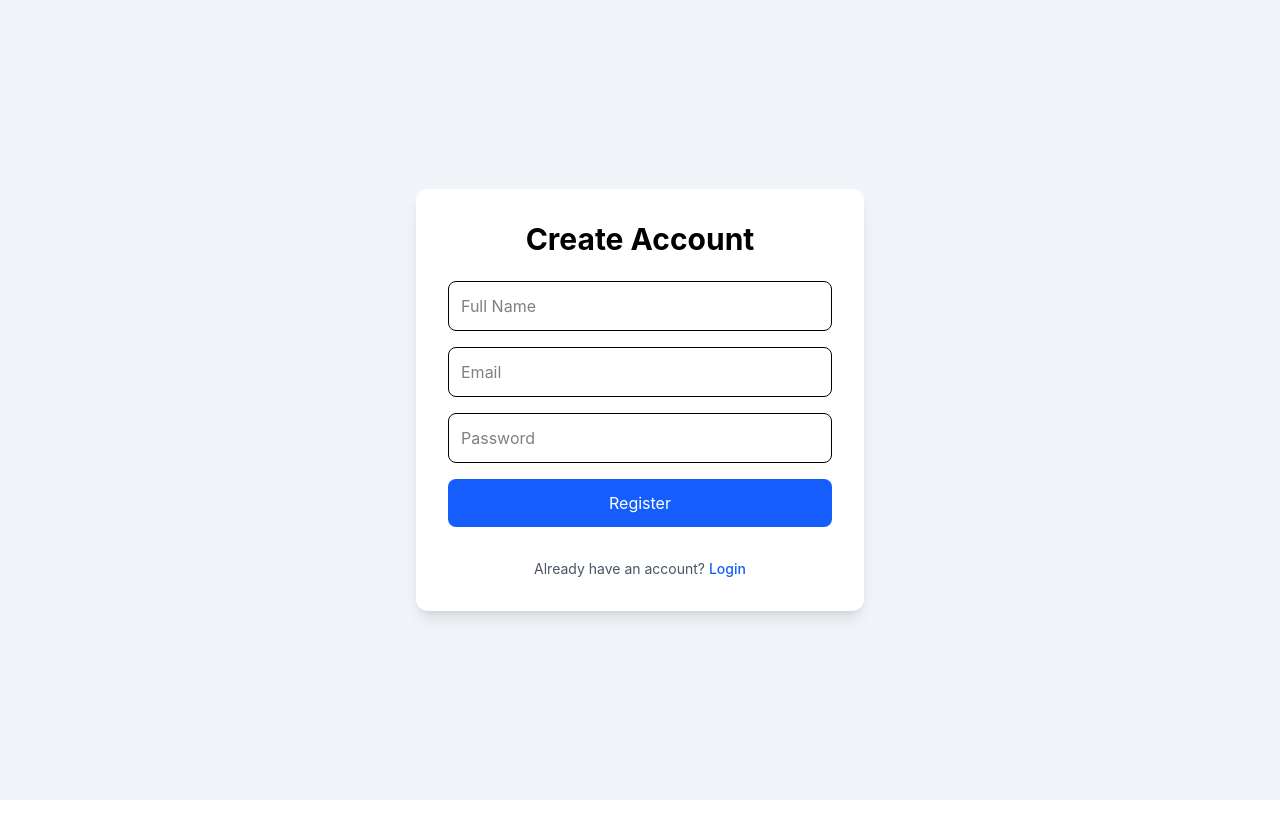
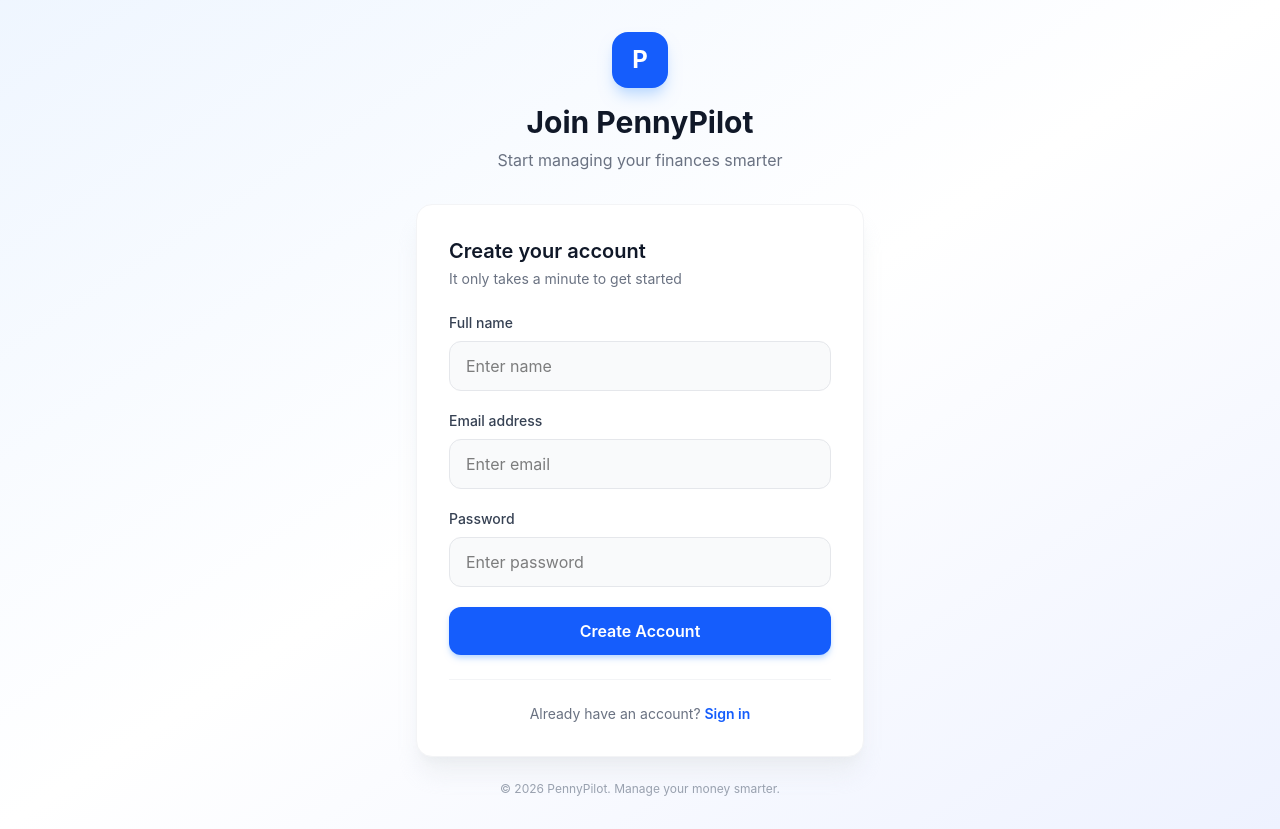
Before and after one commit to Nikhil7427/PennyPilot, a React app in the folder frontend/: page /register in a window 1280 px wide. Before the commit the page ends 800 px from the top, so only its background shows below. Built offline with nearby package versions, Linux system fonts and the light colour scheme; no server answers; the HTML template or start-up script is replaced by a standard one.

Commit message:
Polish login and registration UI

```diff
--- a/frontend/src/pages/Login.jsx
+++ b/frontend/src/pages/Login.jsx
@@ -1,9 +1,7 @@
 import { useForm } from "react-hook-form";
 import { loginUser } from "../services/auth.service";
-import { useAuth } from "../context/AuthContext.jsx"
-import { use } from "react";
-import { useNavigate, Navigate } from "react-router-dom";
-import { Link } from "react-router-dom";
+import { useAuth } from "../context/AuthContext.jsx";
+import { useNavigate, Navigate, Link } from "react-router-dom";
 
 function Login() {
     const {
@@ -12,10 +10,8 @@ function Login() {
         formState: { errors },
     } = useForm();
 
-    const { login } = useAuth();
+    const { login, isAuthenticated } = useAuth();
     const navigate = useNavigate();
-
-    const { isAuthenticated } = useAuth();
 
     if (isAuthenticated) {
         return <Navigate to="/" replace />;
@@ -26,9 +22,7 @@ function Login() {
             const response = await loginUser(data);
 
             login(response.token);
-
             navigate("/");
-
         } catch (error) {
             alert(
                 error.response?.data?.message ||
@@ -38,74 +32,129 @@ function Login() {
     };
 
     return (
-        <div className="min-h-screen flex items-center justify-center bg-slate-100">
+        <div className="min-h-screen bg-gradient-to-br from-blue-50 via-white to-indigo-50 flex items-center justify-center px-4 py-8">
 
-            <div className="bg-white p-8 rounded-xl shadow-lg w-full max-w-md">
+            <div className="w-full max-w-md">
 
-                <h1 className="text-3xl font-bold text-center mb-6">
-                    Login
+                {/* Logo / Brand */}
+                <div className="text-center mb-8">
+                    <div className="inline-flex items-center justify-center w-14 h-14 rounded-2xl bg-blue-600 shadow-lg shadow-blue-200 mb-4">
+                        <span className="text-2xl font-bold text-white">
+                            P
+                        </span>
+                    </div>
+
+                    <h1 className="text-3xl font-bold text-gray-900">
+                        Welcome to PennyPilot
                     </h1>
+
+                    <p className="text-gray-500 mt-2">
+                        Take control of your finances
+                    </p>
+                </div>
+
+                {/* Login Card */}
+                <div className="bg-white rounded-2xl shadow-xl shadow-gray-200/60 border border-gray-100 p-7 sm:p-8">
+
+                    <div className="mb-6">
+                        <h2 className="text-xl font-semibold text-gray-900">
+                            Sign in to your account
+                        </h2>
+
+                        <p className="text-sm text-gray-500 mt-1">
+                            Enter your details to continue
+                        </p>
+                    </div>
 
                     <form
                         onSubmit={handleSubmit(onSubmit)}
-                    className="space-y-4"
+                        className="space-y-5"
                     >
 
+                        {/* Email */}
                         <div>
+                            <label className="block text-sm font-medium text-gray-700 mb-2">
+                                Email address
+                            </label>
+
                             <input
                                 type="email"
-                            placeholder="Email"
-                            className="w-full border rounded-lg p-3"
+                                placeholder="you@example.com"
+                                className={`w-full px-4 py-3 rounded-xl border bg-gray-50 outline-none transition
+                                    ${
+                                        errors.email
+                                            ? "border-red-400 focus:ring-2 focus:ring-red-100"
+                                            : "border-gray-200 focus:border-blue-500 focus:ring-4 focus:ring-blue-50"
+                                    }`}
                                 {...register("email", {
                                     required: "Email is required",
                                 })}
                             />
 
                             {errors.email && (
-                            <p className="text-red-500 text-sm">
+                                <p className="text-red-500 text-xs mt-1.5">
                                     {errors.email.message}
                                 </p>
                             )}
                         </div>
 
+                        {/* Password */}
                         <div>
+                            <label className="block text-sm font-medium text-gray-700 mb-2">
+                                Password
+                            </label>
+
                             <input
                                 type="password"
-                            placeholder="Password"
-                            className="w-full border rounded-lg p-3"
+                                placeholder="Enter your password"
+                                className={`w-full px-4 py-3 rounded-xl border bg-gray-50 outline-none transition
+                                    ${
+                                        errors.password
+                                            ? "border-red-400 focus:ring-2 focus:ring-red-100"
+                                            : "border-gray-200 focus:border-blue-500 focus:ring-4 focus:ring-blue-50"
+                                    }`}
                                 {...register("password", {
                                     required: "Password is required",
                                 })}
                             />
 
                             {errors.password && (
-                            <p className="text-red-500 text-sm">
+                                <p className="text-red-500 text-xs mt-1.5">
                                     {errors.password.message}
                                 </p>
                             )}
                         </div>
 
+                        {/* Button */}
                         <button
                             type="submit"
-                        className="w-full bg-blue-600 text-white py-3 rounded-lg"
+                            className="w-full bg-blue-600 hover:bg-blue-700 active:bg-blue-800 text-white font-semibold py-3 rounded-xl transition duration-200 shadow-md shadow-blue-200"
                         >
-                        Login
+                            Sign In
                         </button>
 
-                    <p className="text-sm text-gray-600 text-center mt-4">
+                    </form>
+
+                    {/* Register */}
+                    <div className="mt-6 pt-6 border-t border-gray-100 text-center">
+                        <p className="text-sm text-gray-500">
                             Don't have an account?{" "}
                             <Link
                                 to="/register"
-                            className="text-blue-600 font-medium hover:underline"
+                                className="text-blue-600 font-semibold hover:text-blue-700 hover:underline"
                             >
-                            Register
+                                Create an account
                             </Link>
                         </p>
-
-                </form>
+                    </div>
 
                 </div>
 
+                <p className="text-center text-xs text-gray-400 mt-6">
+                    © 2026 PennyPilot. Manage your money smarter.
+                </p>
+
+            </div>
         </div>
     );
 }
--- a/frontend/src/pages/Register.jsx
+++ b/frontend/src/pages/Register.jsx
@@ -1,8 +1,7 @@
-import { useForm } from 'react-hook-form';
-import { registerUser } from '../services/auth.service.js';
-import { Navigate } from "react-router-dom";
+import { useForm } from "react-hook-form";
+import { registerUser } from "../services/auth.service.js";
+import { Navigate, Link } from "react-router-dom";
 import { useAuth } from "../context/AuthContext";
-import { Link } from "react-router-dom";
 
 function Register() {
     const {
@@ -29,91 +28,167 @@ function Register() {
             console.error(error);
 
             alert(
-                error.response?.data?.message || "Registration Failed"
+                error.response?.data?.message ||
+                "Registration Failed"
             );
         }
     };
 
     return (
-        <div className='min-h-screen flex items-center justify-center bg-slate-100'>
-            <div className='bg-white p-8 rounded-xl shadow-lg w-full max-w-md'>
-                <h1 className='text-3xl font-bold text-center mb-6'>
-                    Create Account
+        <div className="min-h-screen bg-gradient-to-br from-blue-50 via-white to-indigo-50 flex items-center justify-center px-4 py-8">
+
+            <div className="w-full max-w-md">
+
+                {/* Logo / Brand */}
+                <div className="text-center mb-8">
+                    <div className="inline-flex items-center justify-center w-14 h-14 rounded-2xl bg-blue-600 shadow-lg shadow-blue-200 mb-4">
+                        <span className="text-2xl font-bold text-white">
+                            P
+                        </span>
+                    </div>
+
+                    <h1 className="text-3xl font-bold text-gray-900">
+                        Join PennyPilot
                     </h1>
 
-                <form onSubmit={handleSubmit(onSubmit)} className='space-y-4'>
+                    <p className="text-gray-500 mt-2">
+                        Start managing your finances smarter
+                    </p>
+                </div>
+
+                {/* Register Card */}
+                <div className="bg-white rounded-2xl shadow-xl shadow-gray-200/60 border border-gray-100 p-7 sm:p-8">
+
+                    <div className="mb-6">
+                        <h2 className="text-xl font-semibold text-gray-900">
+                            Create your account
+                        </h2>
+
+                        <p className="text-sm text-gray-500 mt-1">
+                            It only takes a minute to get started
+                        </p>
+                    </div>
+
+                    <form
+                        onSubmit={handleSubmit(onSubmit)}
+                        className="space-y-5"
+                    >
+
+                        {/* Name */}
                         <div>
+                            <label className="block text-sm font-medium text-gray-700 mb-2">
+                                Full name
+                            </label>
+
                             <input
                                 type="text"
-                            placeholder="Full Name"
-                            className='w-full border rounded-lg p-3'
+                                placeholder="Enter name"
+                                className={`w-full px-4 py-3 rounded-xl border bg-gray-50 outline-none transition
+                                    ${
+                                        errors.name
+                                            ? "border-red-400 focus:ring-2 focus:ring-red-100"
+                                            : "border-gray-200 focus:border-blue-500 focus:ring-4 focus:ring-blue-50"
+                                    }`}
                                 {...register("name", {
                                     required: "Name is required",
                                 })}
                             />
 
                             {errors.name && (
-                            <p className="text-red-500 text-sm mt-1">
+                                <p className="text-red-500 text-xs mt-1.5">
                                     {errors.name.message}
                                 </p>
                             )}
                         </div>
 
+                        {/* Email */}
                         <div>
+                            <label className="block text-sm font-medium text-gray-700 mb-2">
+                                Email address
+                            </label>
+
                             <input
                                 type="email"
-                            placeholder='Email'
-                            className='w-full border rounded-lg p-3'
+                                placeholder="Enter email"
+                                className={`w-full px-4 py-3 rounded-xl border bg-gray-50 outline-none transition
+                                    ${
+                                        errors.email
+                                            ? "border-red-400 focus:ring-2 focus:ring-red-100"
+                                            : "border-gray-200 focus:border-blue-500 focus:ring-4 focus:ring-blue-50"
+                                    }`}
                                 {...register("email", {
                                     required: "Email is required",
                                 })}
                             />
 
                             {errors.email && (
-                            <p className="text-red-500 text-sm mt-1">
+                                <p className="text-red-500 text-xs mt-1.5">
                                     {errors.email.message}
                                 </p>
                             )}
                         </div>
 
+                        {/* Password */}
                         <div>
+                            <label className="block text-sm font-medium text-gray-700 mb-2">
+                                Password
+                            </label>
+
                             <input
                                 type="password"
-                            placeholder='Password'
-                            className='w-full border rounded-lg p-3'
+                                placeholder="Enter password"
+                                className={`w-full px-4 py-3 rounded-xl border bg-gray-50 outline-none transition
+                                    ${
+                                        errors.password
+                                            ? "border-red-400 focus:ring-2 focus:ring-red-100"
+                                            : "border-gray-200 focus:border-blue-500 focus:ring-4 focus:ring-blue-50"
+                                    }`}
                                 {...register("password", {
                                     required: "Password is required",
                                     minLength: {
                                         value: 6,
-                                    message: "Password must be at least 6 characters",
+                                        message:
+                                            "Password must be at least 6 characters",
                                     },
                                 })}
                             />
 
                             {errors.password && (
-                            <p className="text-red-500 text-sm mt-1">
+                                <p className="text-red-500 text-xs mt-1.5">
                                     {errors.password.message}
                                 </p>
                             )}
                         </div>
 
+                        {/* Button */}
                         <button
-                        type='submit'
-                        className='w-full bg-blue-600 text-white py-3 rounded-lg hover:bg-blue-700'
+                            type="submit"
+                            className="w-full bg-blue-600 hover:bg-blue-700 active:bg-blue-800 text-white font-semibold py-3 rounded-xl transition duration-200 shadow-md shadow-blue-200"
                         >
-                        Register
+                            Create Account
                         </button>
 
-                    <p className="text-sm text-gray-600 text-center mt-4">
+                    </form>
+
+                    {/* Login */}
+                    <div className="mt-6 pt-6 border-t border-gray-100 text-center">
+                        <p className="text-sm text-gray-500">
                             Already have an account?{" "}
                             <Link
                                 to="/login"
-                            className="text-blue-600 font-medium hover:underline"
+                                className="text-blue-600 font-semibold hover:text-blue-700 hover:underline"
                             >
-                            Login
+                                Sign in
                             </Link>
                         </p>
-                </form>
+                    </div>
+
+                </div>
+
+                <p className="text-center text-xs text-gray-400 mt-6">
+                    © 2026 PennyPilot. Manage your money smarter.
+                </p>
+
             </div>
         </div>
     );
```
Lines whose indentation alone changed are shown as unchanged.
